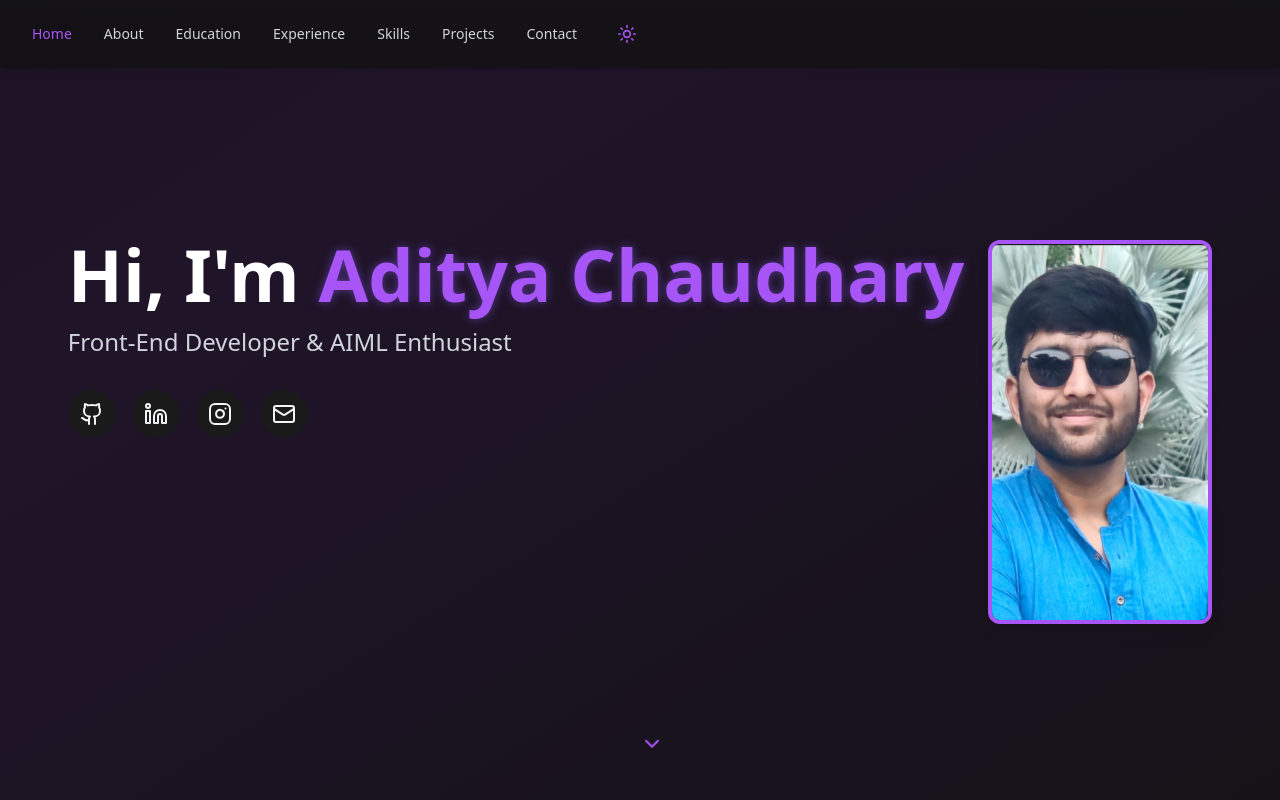
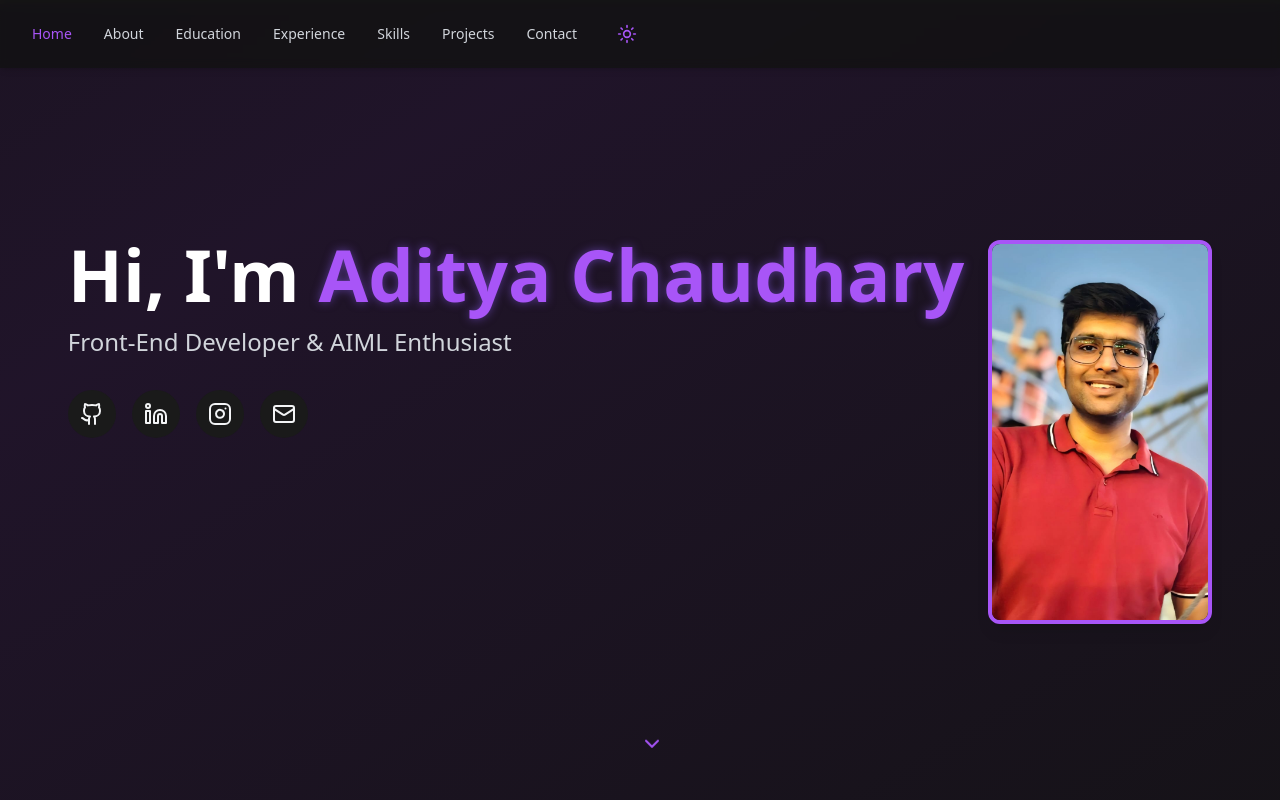
Before and after one commit to Aditya-Chaudhary-7724/Personal-Portfolio-2.0, a React (Vite) app in the folder Personal-Portfolio-main/: page / in a window 1280 px wide. Shown: the top 800 px of the page. Built offline with nearby package versions, Linux system fonts and the light colour scheme.

Commit message:
fix : myphoto

```diff
--- a/Personal-Portfolio-main/src/components/Home.jsx
+++ b/Personal-Portfolio-main/src/components/Home.jsx
@@ -54,7 +54,7 @@ function Home() {
         {/* Photo area */}
         <div className="mb-10 lg:mb-0">
           <img
-            src="/myphoto.jpg"
+            src="/myphoto2.jpg"
             alt="Aditya Chaudhary"
             className="w-40 sm:w-56 h-72 sm:h-96 rounded-xl object-cover border-4 border-purple-500 shadow-lg hover:scale-105 transition-transform duration-300"
           />
```
Also changed, not shown: Personal-Portfolio-main/public/myphoto2.jpg (added).
